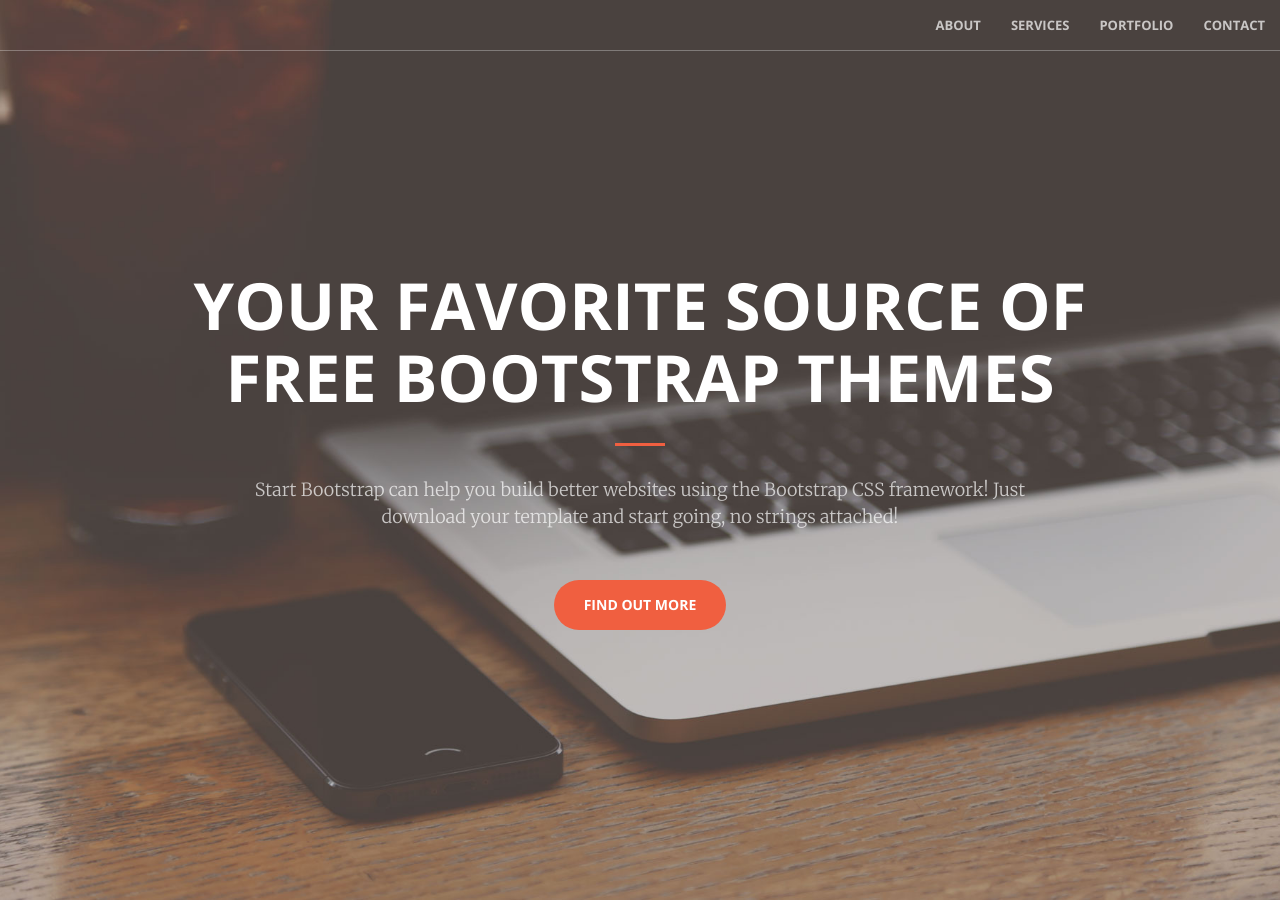
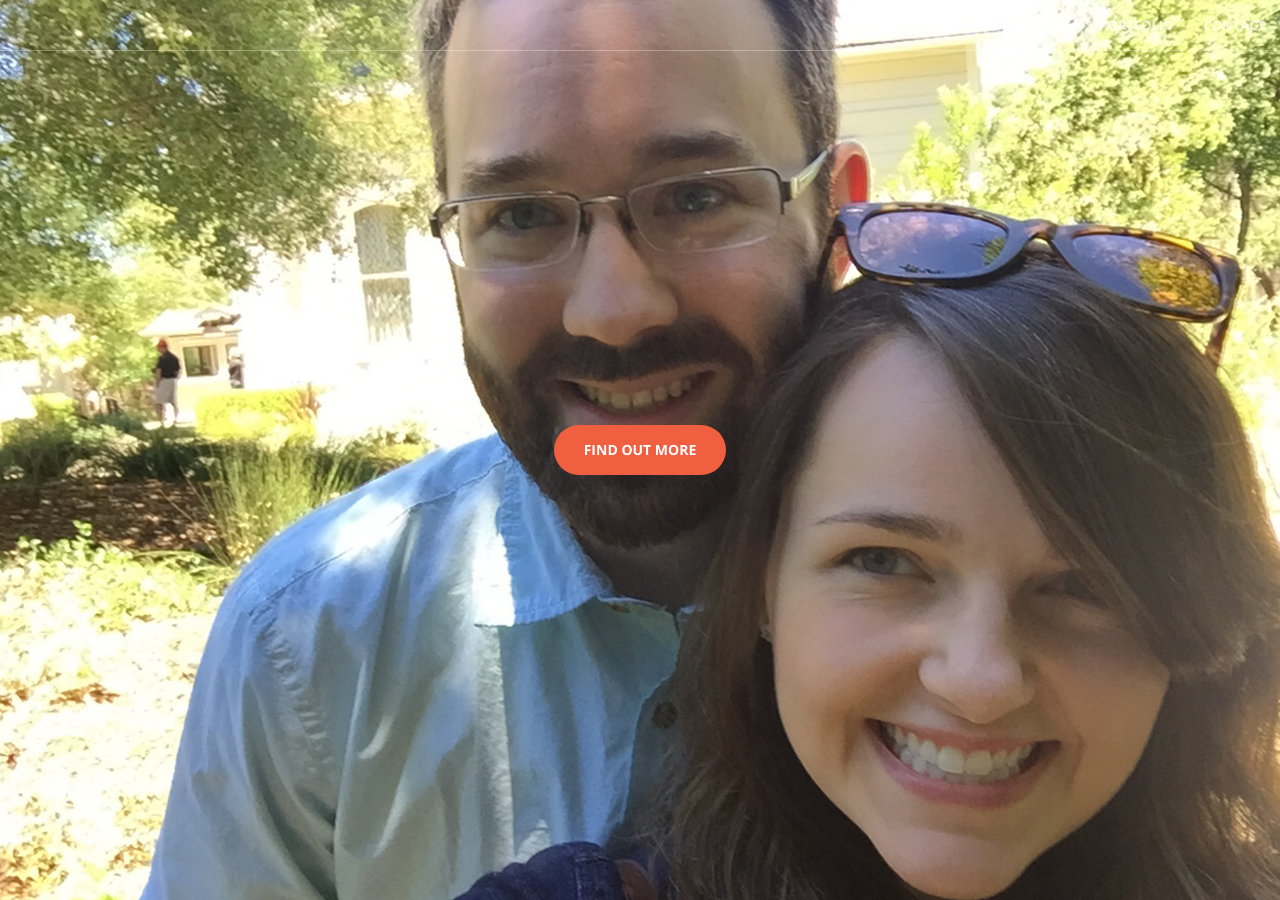
Before and after one commit to mikesplain/lizandmike.rocks, a Jekyll site: the page built from index.html, in a window 1280 px wide and 900 px high. Built offline with Jekyll 4.4.1, drawn with Linux system fonts in a browser that asks for light colours.

Commit message:
Progress

```diff
--- a/_includes/header.html
+++ b/_includes/header.html
@@ -1,9 +1,6 @@
 <header>
     <div class="header-content">
         <div class="header-content-inner">
-            <h1>Your Favorite Source of Free Bootstrap Themes</h1>
-            <hr>
-            <p>Start Bootstrap can help you build better websites using the Bootstrap CSS framework! Just download your template and start going, no strings attached!</p>
             <a href="#about" class="btn btn-primary btn-xl page-scroll">Find Out More</a>
         </div>
     </div>
```
Also changed, not shown: img/header.jpg.
